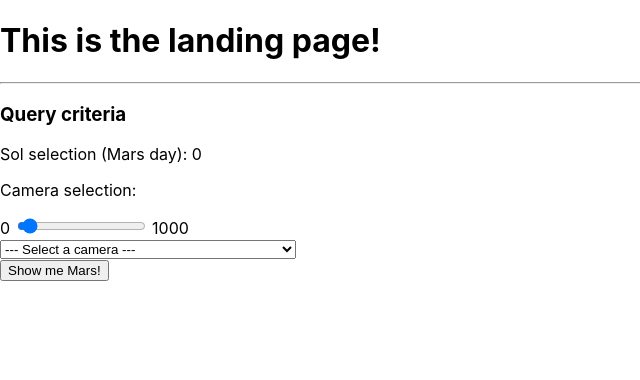
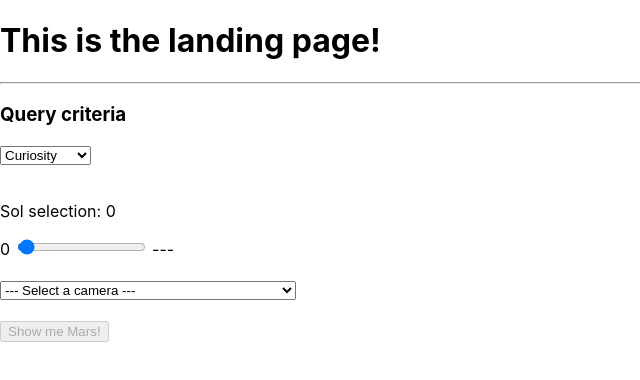
Before and after one commit to davidtraverso/MarsRover, a React (Create React App) app in the folder marsrover/: page / in a window 1280 px wide. Shown: the top 380 px of the page, without its empty margins (0-640 px from the left). Built offline with nearby package versions, Linux system fonts and the light colour scheme.

Commit message:
heroku push

```diff
--- a/marsrover/package.json
+++ b/marsrover/package.json
@@ -2,7 +2,13 @@
   "name": "marsrover",
   "version": "0.1.0",
   "private": true,
+  "engines": {
+    "npm": "6.4.1",
+    "node": "10.15.3"
+  },
   "dependencies": {
+    "express": "^4.17.1",
+    "path": "^0.12.7",
     "react": "^16.9.0",
     "react-dom": "^16.9.0",
     "react-scripts": "3.1.1"
--- a/marsrover/src/Components/Landing.js
+++ b/marsrover/src/Components/Landing.js
@@ -4,41 +4,68 @@ class Landing extends Component {
   constructor(props) {
     super(props);
     this.state = {
+      solRange: ['---', '2530', '2208', '5111'],
       solSelection: 0,
+      solMax: 0,
       cameraSelection: '',
-      HTTPRequest: ''
+      rover: '',
+      HTTPRequest: '',
+      isReady: true
     };
 
     this.handleChange = this.handleChange.bind(this);
     this.handleSelect = this.handleSelect.bind(this);
     this.handleClick = this.handleClick.bind(this);
+    this.validateButton = this.validateButton.bind(this);
   }
 
+  // Range input
   handleChange = e => {
     e.preventDefault();
     this.setState({
       solSelection: e.target.value
     });
+    this.validateButton();
   };
 
+  // Select input
   handleSelect = e => {
     e.preventDefault();
     this.setState({
-      cameraSelection: e.target.value
+      [e.target.name]: e.target.value
     });
+    this.validateButton();
   };
 
+  // Make the button clickable IFF all selection criteria has been made.
+  validateButton = () => {
+    if (this.state.cameraSelection !== '' && this.state.rover !== '' && this.state.solSelection !== '') {
+      this.setState({
+        isReady: false
+      });
+      console.log('Complete form');
+    } else {
+      console.log('Incomplete form');
+    }
+  };
+
+  // HTTP Request on button click
   handleClick = () => {
+    let trimIndex = this.state.cameraSelection.indexOf('|');
     this.setState({
       HTTPRequest:
-        'https://api.nasa.gov/mars-photos/api/v1/rovers/curiosity/photos?sol=' +
+        'https://api.nasa.gov/mars-photos/api/v1/rovers/' +
+        this.state.rover +
+        '/photos?sol=' +
         this.state.solSelection +
         '&api_key=7bmHdyZcr9I0s5h0ZU02R58oeCkEu3EjmkZSKdX8&camera=' +
-        this.state.cameraSelection
+        this.state.cameraSelection.slice(0, trimIndex - 1)
     });
   };
 
   render() {
+    var rovers = ['Curiosity', 'Spirit', 'Opportunity'];
+    var solRange = 0;
     var cameras = [
       '--- Select a camera ---',
       'FHAZ | Front Hazard Avoidance Camera',
@@ -48,20 +75,30 @@ class Landing extends Component {
       'MAHLI | Mars Hand Lens Imager',
       'MARDI | Mars Descent Imager',
       'NAVCAM | Navigation Camera',
-      'PANCAM |Panoramic Camera'
+      'PANCAM | Panoramic Camera'
     ];
     return (
       <div>
         <h1>This is the landing page!</h1>
         <hr />
         <h3>Query criteria</h3>
-        <p>Sol selection (Mars day): {this.state.solSelection}</p>
-        <p>Camera selection: {this.state.cameraSelection}</p>
-        <form>
-          <div className="form-group">
-            0 <input type="range" min="0" max="1000" onChange={this.handleChange} /> 1000
+        <select id="roverSelect" name="rover" onChange={this.handleSelect}>
+          {rovers.map((rover, i) => {
+            return (
+              <option key={i} value={rover}>
+                {rover}
+              </option>
+            );
+          })}
+        </select>
         <br />
-            <select id="pet-select" onChange={this.handleSelect}>
+        <br />
+        <p>Sol selection: {this.state.solSelection}</p>
+        0 <input type="range" min="0" max={this.state.solRange[2]} onChange={this.handleChange} />{' '}
+        {this.state.solRange[solRange]}
+        <br />
+        <br />
+        <select id="cameraSelect" name="cameraSelection" onChange={this.handleSelect}>
           {cameras.map((camera, i) => {
             return (
               <option key={i} value={camera}>
@@ -71,10 +108,9 @@ class Landing extends Component {
           })}
         </select>
         <br />
-            <input type="button" value="Show me Mars!" onClick={this.handleClick} />
+        <br />
+        <input type="button" value="Show me Mars!" disabled={this.state.isReady} onClick={this.handleClick} />
         <p>{this.state.HTTPRequest}</p>
-          </div>
-        </form>
       </div>
     );
   }
```
Also changed, not shown: 1 other file (tests, documents, lock files or other folders). Lines whose indentation alone changed are shown as unchanged.
